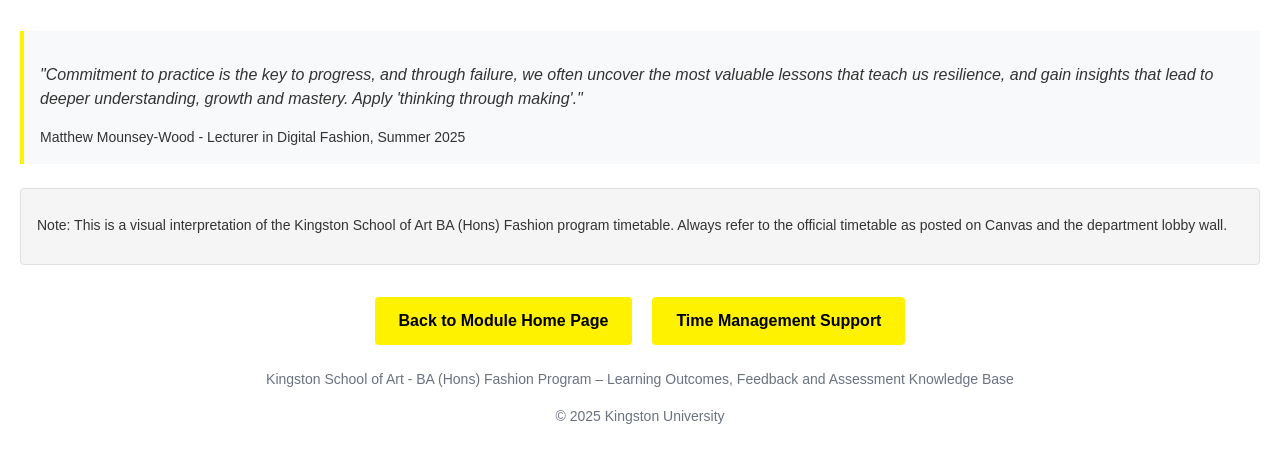
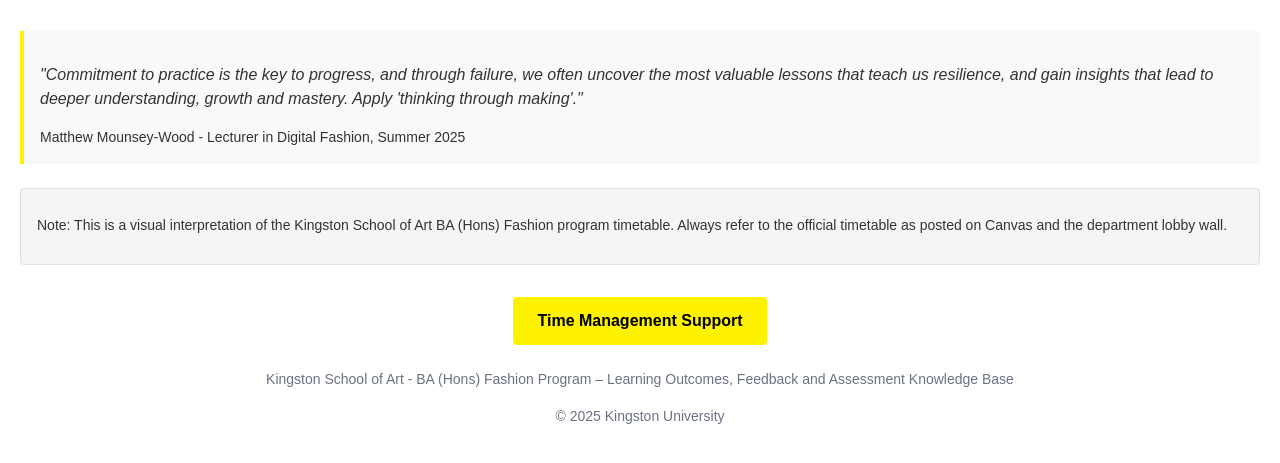
Before and after one commit to MounseyWood/understanding-feedback-and-assessment-timelines-v3, a plain HTML site: page index.html in a window 1280 px wide. Shown: the part 2711-3174 px from the top of the page. Drawn offline with Linux system fonts and the light colour scheme.

Commit message:
Update index.html

```diff
--- a/index.html
+++ b/index.html
@@ -522,11 +522,7 @@ Copyright (c) 2025 Kingston University. All rights reserved.
 
                 <!-- Buttons with improved accessibility -->
                 <div class="button-container">
-                    <a href="https://canvas.kingston.ac.uk/courses/32501"
-                       class="back-button"
-                       aria-label="Return to Module Home Page">
-                        Back to Module Home Page
-                    </a>
+
                     <a href="https://kingstonuniversity.sharepoint.com/sites/mykingston/mysupport/studentwellbeing/Pages/wellbeing-services.aspx#counsellingwbs"
                        class="support-button"
                        aria-label="Access Time Management Support Resources">
```
